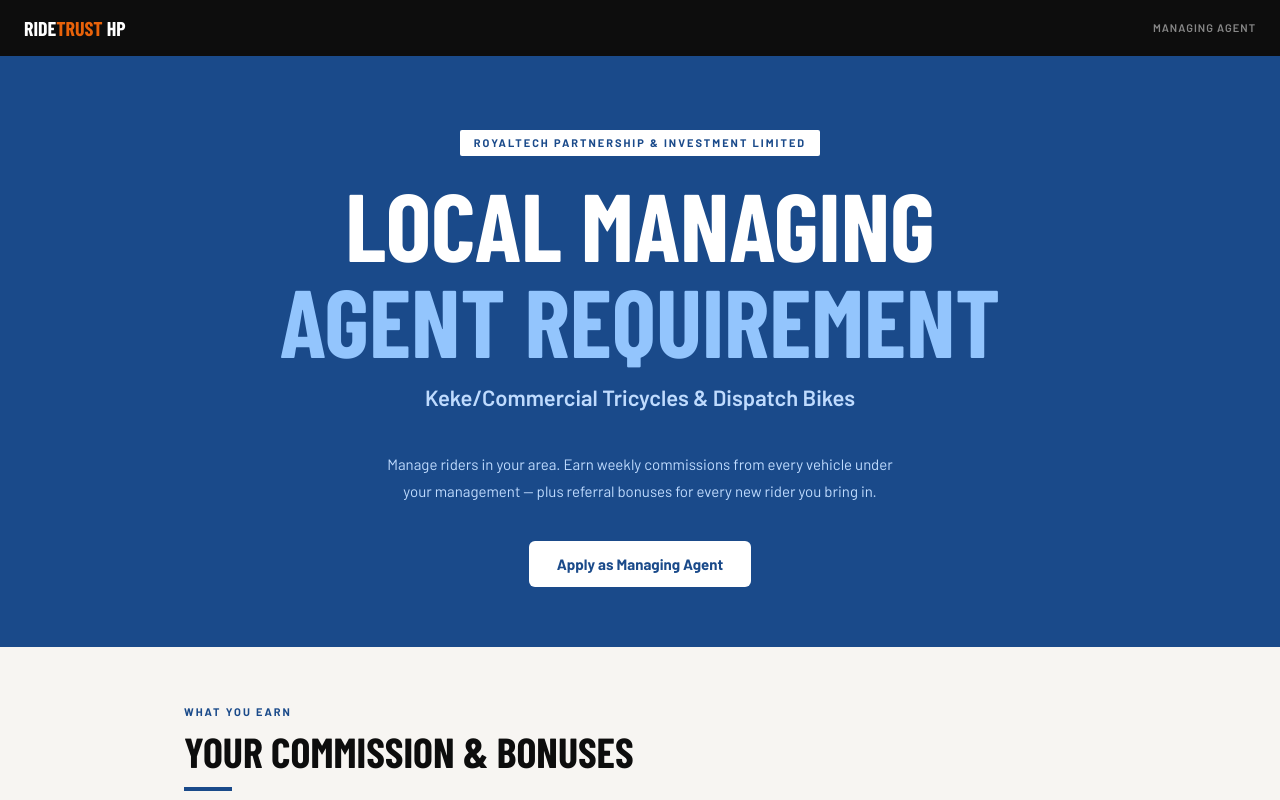
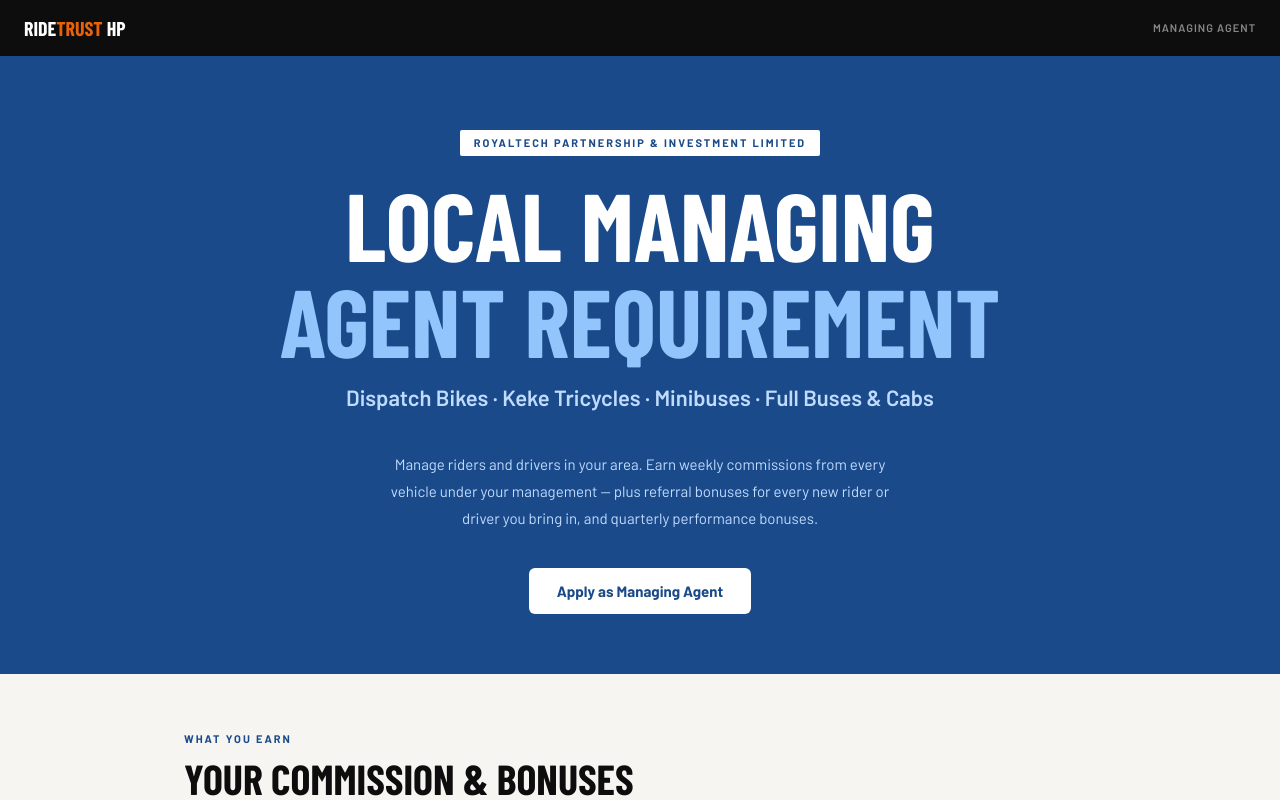
Before and after one commit to royaltechproducts-ctrl/ridetrust-hp, a React (Vite) app: page / in a window 1280 px wide. Both pictures are taken after a click on the button 640 px from the left and 684 px from the top of the page. Shown: the top 800 px of the page. Built offline with nearby package versions, Linux system fonts and the light colour scheme; a web font is replaced by a local one.

Commit message:
Update App.jsx

```diff
--- a/src/App.jsx
+++ b/src/App.jsx
@@ -2225,8 +2225,8 @@
           <div style={{background:C.blue,padding:"72px 24px 60px",textAlign:"center",color:C.white}}>
             <div className="hero-eyebrow" style={{background:C.white,color:C.blue}}>RoyalTech Partnership & Investment Limited</div>
             <h1 className="hero-h1 cd">Local Managing<br/><span style={{color:"#93C5FD"}}>Agent Requirement</span></h1>
-            <div className="hero-sub" style={{color:"#BFDBFE"}}>Keke/Commercial Tricycles & Dispatch Bikes</div>
-            <p style={{fontSize:15,color:"#BFDBFE",maxWidth:520,margin:"0 auto 36px",lineHeight:1.8}}>Manage riders in your area. Earn weekly commissions from every vehicle under your management — plus referral bonuses for every new rider you bring in.</p>
+            <div className="hero-sub" style={{color:"#BFDBFE"}}>Dispatch Bikes · Keke Tricycles · Minibuses · Full Buses & Cabs</div>
+            <p style={{fontSize:15,color:"#BFDBFE",maxWidth:520,margin:"0 auto 36px",lineHeight:1.8}}>Manage riders and drivers in your area. Earn weekly commissions from every vehicle under your management — plus referral bonuses for every new rider or driver you bring in, and quarterly performance bonuses.</p>
             <button className="btn" style={{background:C.white,color:C.blue}} onClick={()=>setModal("lma")}>Apply as Managing Agent</button>
           </div>
 
@@ -2360,7 +2360,7 @@
               <div className="sec-lbl" style={{color:C.blue}}>The Product You Will Manage</div>
               <h2 className="sec-h2">Understanding the Hire Purchase Deals</h2>
               <div className="divider" style={{background:C.blue}}/>
-              <p className="sec-body">As a Managing Agent, you need to understand what your riders are on. Here are the exact hire purchase terms for both vehicle types.</p>
+              <p className="sec-body">As a Managing Agent, you need to understand what your riders and drivers are on. Here are the exact hire purchase terms for all four vehicle types.</p>
               <div className="v-grid" style={{marginTop:24}}>
                 <div style={{background:C.white,borderRadius:8,padding:20,border:"1.5px solid #BFDBFE"}}>
                   <div style={{fontWeight:700,fontSize:15,marginBottom:12}}>🏍️ Dispatch Bike</div>
@@ -2375,20 +2375,20 @@
                   <div className="v-row"><span className="v-lbl">HP term</span><span className="v-val">78 weeks</span></div>
                 </div>
                 <div style={{background:C.white,borderRadius:8,padding:20,border:"1.5px solid #BFDBFE"}}>
-                  <div style={{fontWeight:700,fontSize:15,marginBottom:12}}>🚗 Mini (Korope)</div>
-                  <div className="v-row"><span className="v-lbl">Rider deposit</span><span className="v-val">₦800,000</span></div>
+                  <div style={{fontWeight:700,fontSize:15,marginBottom:12}}>🚐 Minibus (Korope)</div>
+                  <div className="v-row"><span className="v-lbl">Driver deposit</span><span className="v-val">₦800,000</span></div>
                   <div className="v-row"><span className="v-lbl">Weekly remittance</span><span className="v-val">₦90,000 / week</span></div>
                   <div className="v-row"><span className="v-lbl">HP term</span><span className="v-val">130 weeks</span></div>
                 </div>
                 <div style={{background:C.white,borderRadius:8,padding:20,border:"1.5px solid #BFDBFE"}}>
                   <div style={{fontWeight:700,fontSize:15,marginBottom:12}}>🚌 Full Bus / Cab</div>
-                  <div className="v-row"><span className="v-lbl">Rider deposit</span><span className="v-val">₦1,000,000</span></div>
+                  <div className="v-row"><span className="v-lbl">Driver deposit</span><span className="v-val">₦1,000,000</span></div>
                   <div className="v-row"><span className="v-lbl">Weekly remittance</span><span className="v-val">₦120,000 / week</span></div>
                   <div className="v-row"><span className="v-lbl">HP term</span><span className="v-val">152 weeks</span></div>
                 </div>
               </div>
               <div style={{marginTop:16,fontSize:13,color:C.grey,lineHeight:1.8}}>
-                Riders make weekly remittances directly to RoyalTech and submit proof of payment to you for financial update. You track compliance and report to RoyalTech.
+                Riders and drivers make weekly remittances directly to RoyalTech and submit proof of payment to you for verification. You track compliance across your full portfolio and report to RoyalTech.
               </div>
               <div style={{marginTop:16}}>
                 <button className="btn btn-outline" style={{color:C.blue,borderColor:C.blue,fontSize:13}} onClick={()=>navigate("ride")}>View Full Rider Information →</button>
@@ -2400,7 +2400,7 @@
 
           <div className="cta-strip" style={{background:C.blue}}>
             <h2 className="cta-h cd">Ready to Become a Managing Agent?</h2>
-            <p className="cta-s">Free application. Weekly commissions. Referral bonuses. No limits.</p>
+            <p className="cta-s">Free application. Weekly commissions. Referral bonuses. Quarterly performance bonus. No limits.</p>
             <div className="cta-btns">
               <button className="btn btn-white" style={{color:C.blue}} onClick={()=>setModal("lma")}>Apply Now — Free</button>
             </div>
```
